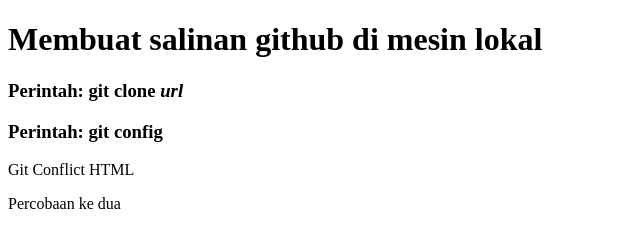
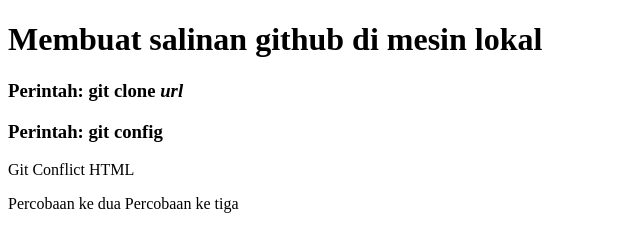
Before and after one commit to Sythaaz/hello_world, a plain HTML site: page index.html in a window 1280 px wide. Shown: the whole page, without its empty margins (0-640 px from the left). Drawn offline with Linux system fonts and the light colour scheme.

Commit message:
Percobaan ke tiga

```diff
--- a/index.html
+++ b/index.html
@@ -11,5 +11,6 @@
         Git Conflict HTML
     </p>
     Percobaan ke dua
+    Percobaan ke tiga
 </body>
 </html>
```
